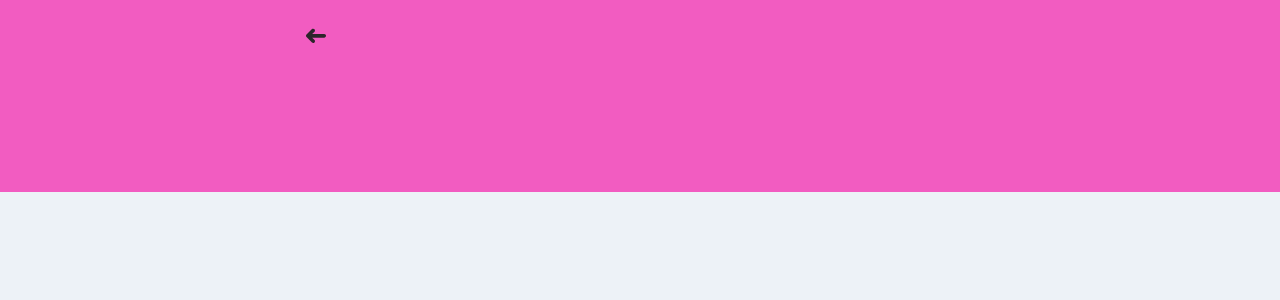
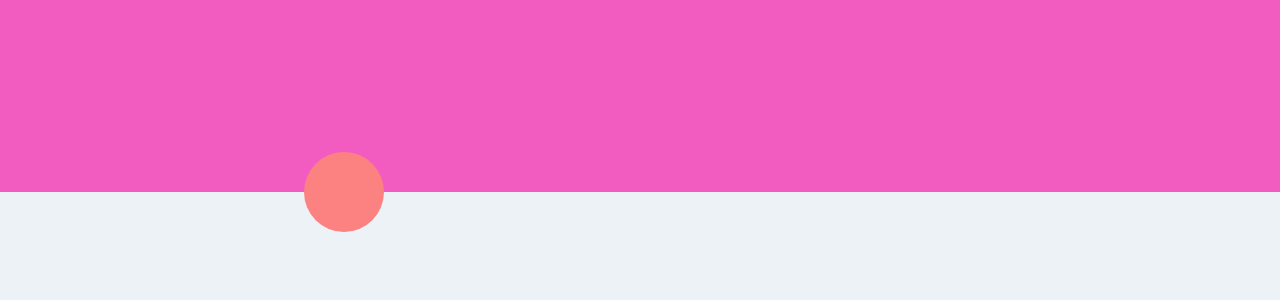
Before and after one commit to rqbazan/graphql-jobs, a Next.js app: page /job in a window 1280 px wide. Shown: the top 300 px of the page. Built offline with nearby package versions, Linux system fonts and the light colour scheme.

Commit message:
chore: test main layout on job page

```diff
--- a/src/layouts/main/index.tsx
+++ b/src/layouts/main/index.tsx
@@ -20,7 +20,7 @@ const MainLayout: React.FC<MainLayoutProps> & {
             <div
               role="button"
               tabIndex={0}
-              className="pt-6 absolute top-0"
+              className="md:hidden pt-6 absolute top-0"
               onClick={() => Router.back()}
               onKeyPress={() => Router.back()}
             >
--- a/src/pages/job.tsx
+++ b/src/pages/job.tsx
@@ -1,8 +1,15 @@
 import React from 'react'
 import MainLayout from '~/layouts/main'
+import Avatar from '~/components/avatar'
 
 const JobPage = () => {
-  return <MainLayout showBackIcon />
+  return (
+    <MainLayout showBackIcon>
+      <MainLayout.Content className="-mt-10">
+        <Avatar className="h-20 w-20" />
+      </MainLayout.Content>
+    </MainLayout>
+  )
 }
 
 export default JobPage
```
